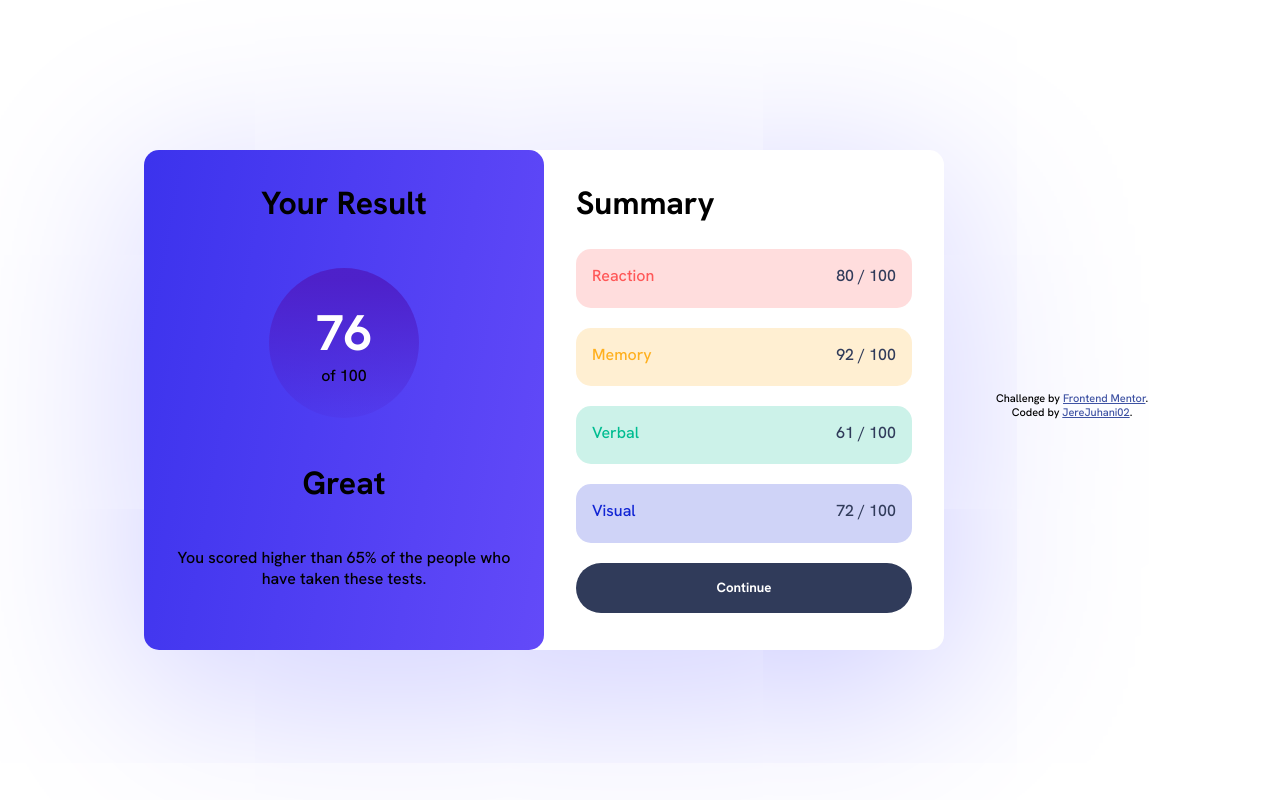
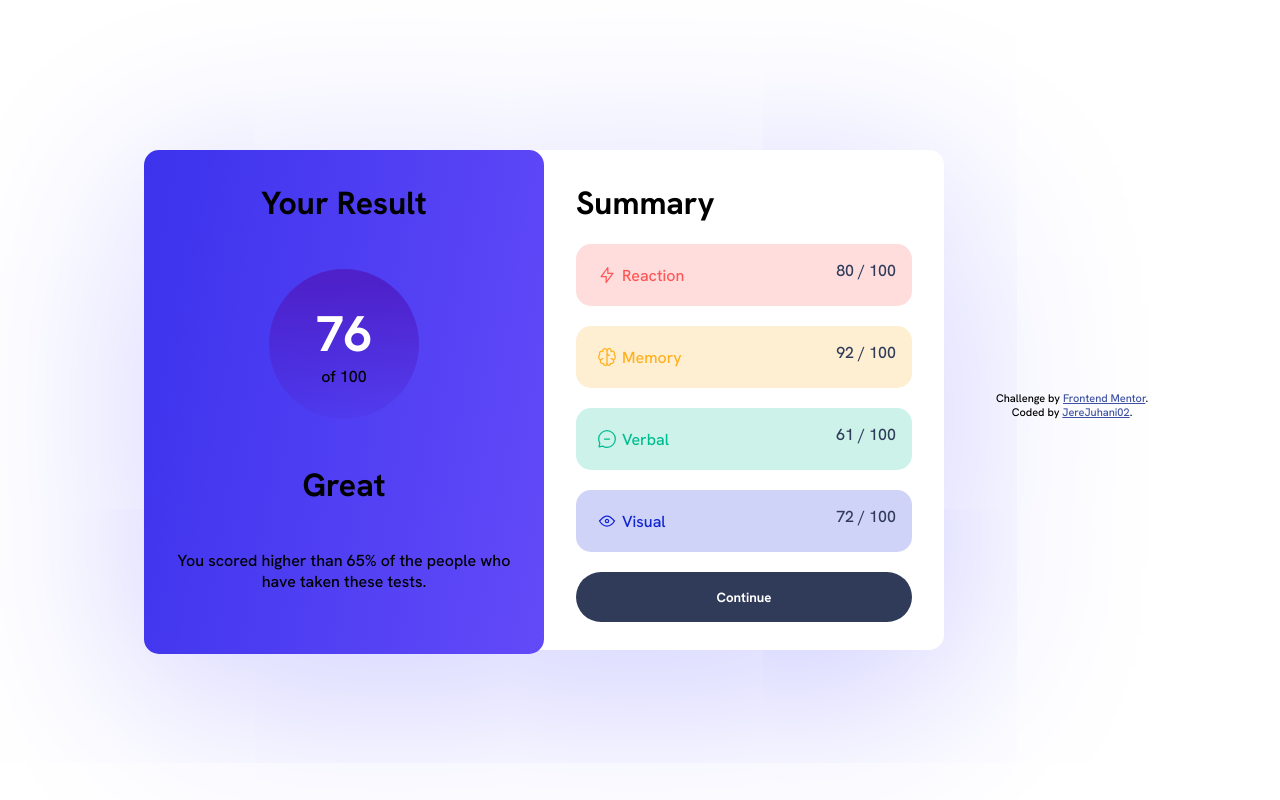
Before and after one commit to JereJuhani02/Result-Summary-Component-Main, a plain HTML site: page index.html in a window 1280 px wide. Drawn offline with Linux system fonts and the light colour scheme.

Commit message:
Update index.html

```diff
--- a/index.html
+++ b/index.html
@@ -1,8 +1,10 @@
 <!DOCTYPE html>
 <html lang="en">
+
 <head>
   <meta charset="UTF-8">
-  <meta name="viewport" content="width=device-width, initial-scale=1.0"> <!-- displays site properly based on user's device -->
+  <meta name="viewport" content="width=device-width, initial-scale=1.0">
+  <!-- displays site properly based on user's device -->
   <link rel="icon" type="image/png" sizes="32x32" href="./assets/images/favicon-32x32.png">
   <link rel="preconnect" href="https://fonts.googleapis.com">
   <link rel="preconnect" href="https://fonts.gstatic.com" crossorigin>
@@ -10,13 +12,14 @@
   <link rel="stylesheet" href="style.css">
   <title>Frontend Mentor | Results summary component</title>
 </head>
+
 <body class="flex">
   <div class="result-container">
     <div class="result-left">
       <h1>Your Result</h1>
       <p class="Number-Circle">
-        <span>76</span> of 100</p>
-
+        <span>76</span> of 100
+      </p>
       <h1>Great</h1>
       <p>You scored higher than 65% of the people who have taken these tests.</p>
     </div>
@@ -25,19 +28,31 @@
       <h1>Summary</h1>
 
       <div class="summary-stats1">
-        <p>Reaction</p>
+         <div class="iconPlusText">
+            <img src="/assets/images/icon-reaction.svg" class="icon">
+            <p>Reaction</p>
+          </div>
         <p class="numberScore">80 / 100</p>
       </div>
       <div class="summary-stats2">
-        <p>Memory</p>
+         <div class="iconPlusText">
+            <img src="/assets/images/icon-memory.svg" class="icon">
+            <p>Memory</p>
+          </div>
         <p class="numberScore">92 / 100</p>
       </div>
       <div class="summary-stats3">
-        <p>Verbal</p>
+        <div class="iconPlusText">
+          <img src="/assets/images/icon-verbal.svg" class="icon">
+          <p>Verbal</p>
+        </div>
         <p class="numberScore">61 / 100</p>
       </div>
       <div class="summary-stats4">
-        <p>Visual</p>
+        <div class="iconPlusText">
+          <img src="/assets/images/icon-visual.svg" class="icon">
+          <p>Visual</p>
+        </div>
         <p class="numberScore">72 / 100</p>
       </div>
       <button class="continue">Continue</button>
```
